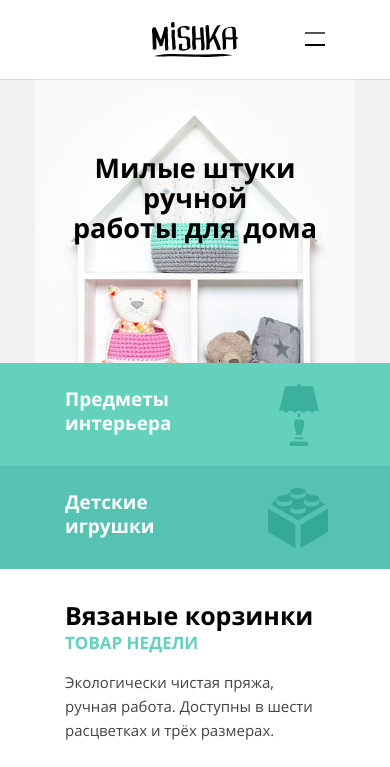
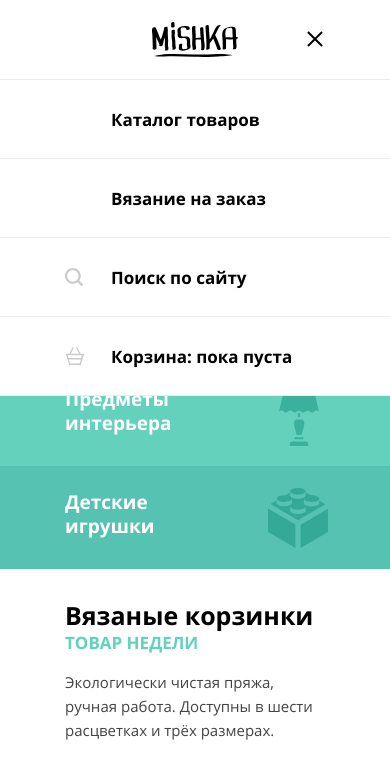
Before and after one commit to htmlacademy-adaptive/1970787-mishka-25, a plain HTML site: page source/index.html in a window 390 px wide. Both pictures are taken after a click on the button "Открыть меню". Shown: the top 767 px of the page. Drawn offline with nearby package versions, Linux system fonts and the light colour scheme; files that its build step writes are made by us from their sources; files whose address does not match are found by name.

Commit message:
Добавляет скрипт для меню и правит марджины блокам

```diff
--- a/source/index.html
+++ b/source/index.html
@@ -8,14 +8,15 @@
   </head>
   <body class="page__body">
     <header class="main-header">
-      <nav class="main-nav main-header--JS-menu">
+      <nav class="main-nav">
         <a class="main-nav__logo logo" href="#">
           <img class="main-nav__logo-image logo__logo-image" src="img/mishka-logo-mobile.svg" width="86" height="35" alt="Магазин «Мишка».">
         </a>
-        <button class="main-nav__toggle main-nav__toggle--JS-menu" type="button">
+        <button class="main-nav__toggle" type="button">
+          <span class="main-nav__toggle-burger"></span>
           <span class="visually-hidden">Открыть меню</span>
         </button>
-        <ul class="main-nav__list main-nav__list--close main-nav__list--primary site-list"> <!-- использовать main-nav__list--close для скрытия меню-->
+        <ul class="main-nav__list main-nav__list--primary site-list">
           <li class="main-nav__item site-list__item">
             <a href="catalog.html">Каталог товаров</a>
           </li>
@@ -23,7 +24,7 @@
             <a href="form.html">Вязание на заказ</a>
           </li>
         </ul>
-        <ul class="main-nav__list main-nav__list--close main-nav__list--cart site-list">
+        <ul class="main-nav__list main-nav__list--cart site-list">
           <li class="main-nav__item main-nav__item--search site-list__item">
             <svg width="18" height="18" viewBox="0 0 18 18" fill="none" xmlns="http://www.w3.org/2000/svg" opacity="0.2">
               <path d="M17.6932 16.0568L14.2159 12.5795C15.2386 11.25 15.75 9.61364 15.75 7.875C15.75 3.47727 12.2727 0 7.875 0C3.47727 0 0 3.47727 0 7.875C0 12.2727 3.47727 15.75 7.875 15.75C9.61364 15.75 11.25 15.1364 12.5795 14.2159L16.0568 17.6932C16.2614 17.8977 16.4659 18 16.875 18C17.4886 18 18 17.4886 18 16.875C18 16.6705 17.8977 16.3636 17.6932 16.0568ZM2.25 7.875C2.25 4.80682 4.80682 2.25 7.875 2.25C10.9432 2.25 13.5 4.80682 13.5 7.875C13.5 10.9432 10.9432 13.5 7.875 13.5C4.80682 13.5 2.25 10.9432 2.25 7.875Z" fill="currentcolor"/>
@@ -52,6 +53,7 @@
         </p>
       </nav>
     </header>
+    <script src="js/mobile-menu.js"></script>
 
     <main class="main-wrapper">
       <div class="main-wrapper__title-background main-wrapper__title-background--image">
--- /dev/null
+++ b/source/js/mobile-menu.js
@@ -0,0 +1,22 @@
+let navMain = document.querySelector('.main-nav');
+let navMainToggle = document.querySelector('.main-nav__toggle');
+let navMainBurger = document.querySelector('.main-nav__toggle-burger');
+let navMainMenu = document.querySelector('.main-nav__list--primary');
+let navMainCart = document.querySelector('.main-nav__list--cart');
+
+navMain.classList.add ('main-header--JS-menu');
+navMainToggle.classList.add ('main-nav__toggle--JS-menu');
+navMainMenu.classList.add ('main-nav__list--close');
+navMainCart.classList.add ('main-nav__list--close');
+
+navMainToggle.addEventListener('click', function() {
+  if (navMainBurger.classList.contains('main-nav__toggle-burger--close')) {
+    navMainBurger.classList.remove('main-nav__toggle-burger--close');
+    navMainMenu.classList.add ('main-nav__list--close');
+    navMainCart.classList.add ('main-nav__list--close');
+  } else {
+    navMainBurger.classList.add('main-nav__toggle-burger--close');
+    navMainMenu.classList.remove ('main-nav__list--close');
+    navMainCart.classList.remove ('main-nav__list--close');
+  }
+});
--- a/source/less/blocks/about-us.less
+++ b/source/less/blocks/about-us.less
@@ -12,16 +12,14 @@
 
 .about-us {
   width: 260px;
-  margin: 0 auto 58px;
+  margin: 0 auto;
 
   @media (min-width: @tablet-width) {
     width: 668px;
-    margin-bottom: 83px;
   }
 
   @media (min-width: @desktop-width) {
     width: 700px;
-    margin-bottom: 90px;
   }
 }
 
@@ -38,10 +36,17 @@
 }
 
 .about-us__list {
+  margin-bottom: 58px;
+
   @media (min-width: @tablet-width) {
     display: grid;
     grid-template-columns: repeat(2, 1fr);
     gap: 110px 0;
+    margin-bottom: 83px;
+  }
+
+  @media (min-width: @desktop-width) {
+    margin-bottom: 90px;
   }
 }
 
--- a/source/less/blocks/main-header.less
+++ b/source/less/blocks/main-header.less
@@ -1,6 +1,7 @@
 .main-header {
   background-color: @white;
   position: relative;
+  z-index: 2;
 
   &--JS-menu {
     height: 79px;
--- a/source/less/blocks/main-nav.less
+++ b/source/less/blocks/main-nav.less
@@ -37,15 +37,14 @@
 .main-nav__toggle {
   display: none;
   position: absolute;
-  top: 32px;
+  top: 29px;
   right: calc(((100vw - 320px) / 2) + 30px);
   width: 20px;
-  height: 14px;
+  height: 20px;
   background-color: transparent;
-  border-left: none;
-  border-right: none;
-  border-color: @black;
+  border: none;
   cursor: pointer;
+  transition-duration: 1s;
 
   @media (max-width: 320px) {
     right: 30px;
@@ -56,6 +55,58 @@
 
     @media (min-width: @tablet-width) {
       display: none;
+    }
+  }
+}
+
+.main-nav__toggle-burger {
+  display: block;
+  box-sizing: border-box;
+  position: absolute;
+  top: 9px;
+  left: 0;
+  width: 20px;
+  height: 2px;
+  background-color: @black;
+  transition-duration: 0.25s;
+  transition-delay: 0.25s;
+
+  &::after,
+  &::before {
+    content: "";
+    position: absolute;
+    width: 20px;
+    height: 2px;
+    left: 0;
+    background-color: @black;
+    transition: transform 0.25s, top 0.25s 0.25s;
+    transition-duration: 0.25s;
+  }
+
+  &::after {
+    top: -6px;
+  }
+
+  &::before {
+    top: 6px;
+  }
+
+
+  &--close {
+    transition-duration: 0.1s;
+    transition-delay: 0.25s;
+    background: transparent;
+
+    &::after {
+      transition: top 0.4s, transform 0.25s 0.25s;
+      top: 0;
+      transform: rotateZ(45deg);
+    }
+
+    &::before {
+      transition: top 0.25s, transform 0.25s 0.25s;
+      top: 0;
+      transform: rotateZ(-45deg);
     }
   }
 }
--- a/source/less/blocks/main-wrapper.less
+++ b/source/less/blocks/main-wrapper.less
@@ -24,7 +24,6 @@
   }
 
   @media (min-width: @desktop-width) {
-    margin-top: -88px;
     padding: 158px 225px 355px;
   }
 }
--- a/source/less/blocks/page-catalog.less
+++ b/source/less/blocks/page-catalog.less
@@ -5,14 +5,12 @@
   font-weight: 700;
   line-height: 24px;
   background-color: @mint;
-  margin-bottom: 31px;
 
   @media (min-width: @tablet-width) {
     font-size: 20px;
     line-height: 30px;
     padding: 0 50px;
     background-color: @lightgrey;
-    margin-bottom: 40px;
 
     &::after {
       content: "";
@@ -26,8 +24,6 @@
   }
 
   @media (min-width: @desktop-width) {
-    margin-bottom: 54px;
-
     &::after {
       content: "";
       width: @desktop-width;
@@ -41,16 +37,19 @@
 }
 
 .page-catalog__list {
+  margin-bottom: 31px;
+
   @media (min-width: @tablet-width) {
     width: 668px;
     display: grid;
     grid-template-columns: repeat(2, 334px);
-    margin: 0 auto;
+    margin: 0 auto 40px;
   }
 
   @media (min-width: @desktop-width) {
     width: 1050px;
     grid-template-columns: repeat(2, 525px);
+    margin-bottom: 54px;
   }
 }
 
--- a/source/less/blocks/product-of-the-week.less
+++ b/source/less/blocks/product-of-the-week.less
@@ -1,20 +1,18 @@
 .product-of-the-week {
   width: 260px;
-  margin: 0 auto 31px;
+  margin: 0 auto;
 
   @media (min-width: @tablet-width) {
     width: 668px;
     display: grid;
     grid-template-columns: 292px 179px 113px;
     gap: 33px 42px;
-    margin-bottom: 56px;
   }
 
   @media (min-width: @desktop-width) {
     width: 1050px;
     grid-template-columns: 132px 307px 195px 287px;
     gap: 33px 43px;
-    margin-bottom: 68px;
   }
 }
 
@@ -144,8 +142,14 @@
 }
 
 .product-of-the-week__zigzag-line {
+  margin-bottom: 31px;
+
   @media (min-width: @tablet-width) {
     grid-column: 1 / 4;
-    margin: 0;
+    margin: 0 0 56px;
+  }
+
+  @media (min-width: @desktop-width) {
+    margin-bottom: 68px;
   }
 }
--- a/source/less/blocks/reviews.less
+++ b/source/less/blocks/reviews.less
@@ -1,6 +1,6 @@
 .reviews {
   width: 260px;
-  margin: 0 auto 38px;
+  margin: 0 auto;
 
   @media (min-width: @tablet-width) {
     position: relative;
@@ -8,7 +8,6 @@
     display: grid;
     grid-template-columns: 493px 175px;
     gap: 39px 0;
-    margin-bottom: 68px;
 
     &::before {
       content: "";
@@ -25,7 +24,7 @@
   @media (min-width: @desktop-width) {
     width: 876px;
     grid-template-columns: 701px 175px;
-    margin: 0 0 71px;
+    margin: 0;
 
     &::before {
       left: -174px;
@@ -116,12 +115,16 @@
 }
 
 .reviews__zigzag-line {
+  margin-bottom: 38px;
+
   @media (min-width: @tablet-width) {
     margin-top: 66px;
+    margin-bottom: 68px;
   }
 
   @media (min-width: @desktop-width) {
     left: -174px;
     margin-top: 114px;
+    margin-bottom: 71px;
   }
 }
```
